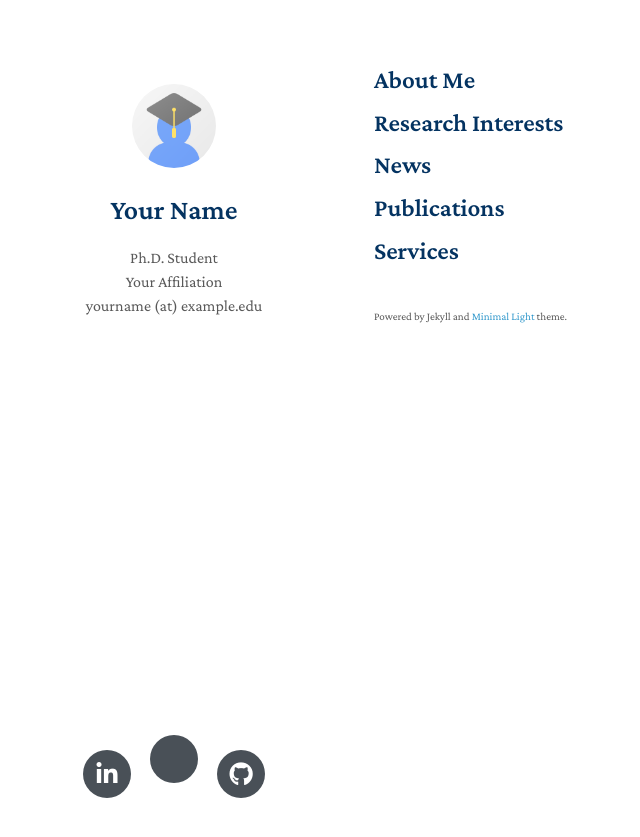
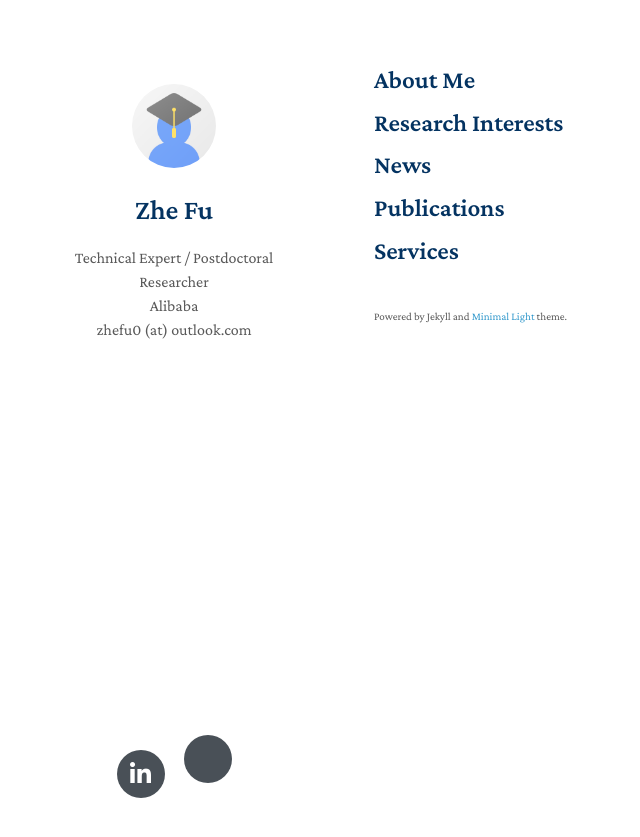
Before and after one commit to fu-zhe/fu-zhe.github.io, a Jekyll site: the page built from index.md, in a window 1280 px wide. Shown: the top 837 px of the page, without its empty margins (96-736 px from the left). Built offline with Jekyll 4.4.1, drawn with Linux system fonts in a browser that asks for light colours; nearby versions of some CDN libraries; a style sheet for code colours, icons or effects is not loaded; our own code applies the rules of GitHub Pages for plain Markdown files.

Commit message:
Update _config.yml

```diff
--- a/_config.yml
+++ b/_config.yml
@@ -1,8 +1,8 @@
 # Basic Information
-title: Your Name
-position: Ph.D. Student
-affiliation: Your Affiliation
-email: yourname (at) example.edu
+title: Zhe Fu
+position: Technical Expert / Postdoctoral Researcher
+affiliation: Alibaba
+email: zhefu0 (at) outlook.com
 
 # Search Engine Optimization (SEO)
 # The following information is used to improve the website traffic from search engines, e.g., Google.
@@ -12,9 +12,9 @@ canonical: https://fu-zhe.github.io/
 
 # Links
 # If you don't need one of them, you may delete the corresponding line.
-google_scholar: https://scholar.google.com/
-github_link: https://github.com/
-linkedin: https://www.linkedin.com/
+google_scholar: https://scholar.google.com/citations?user=Y0DFdMwAAAAJ/
+# github_link: https://github.com/
+linkedin: https://www.linkedin.com/in/zhefu/
 
 # Images (e.g., your profile picture and your website's favicon)
 # "favicon" and "favicon_dark" are used for the light and dark modes, respectively.
@@ -24,7 +24,7 @@ favicon_dark: ./assets/img/favicon-dark.png
 
 # Google Analytics ID
 # Please remove this if you don't use Google Analytics
-# google_analytics: UA-111540567-4
+google_analytics: G-FB8GHKQZCC
 
 # Use this project as a remote theme for GitHub Pages
 # See the guide here: https://docs.github.com/en/pages/setting-up-a-github-pages-site-with-jekyll/adding-a-theme-to-your-github-pages-site-using-jekyll
```
